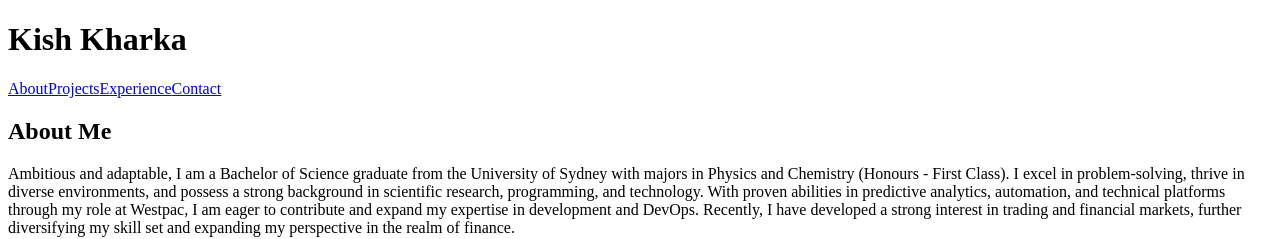
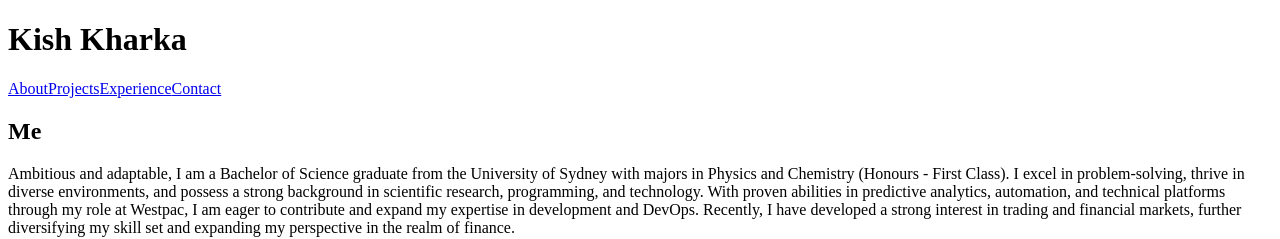
Before and after one commit to mega-Slaking/mega-Slaking.github.io, a React (Vite) app: page / in a window 1280 px wide. Shown: the top 239 px of the page. Built offline with nearby package versions, Linux system fonts and the light colour scheme; the HTML template or start-up script is replaced by a standard one; a web font is replaced by a local one.

Commit message:
OpenClaw task: change the "about me" text in my website to "me" m

```diff
--- a/src/App.jsx
+++ b/src/App.jsx
@@ -117,7 +117,7 @@ function AboutSection() {
     <section id="about">
       <div className="about-container">
         <div className="text-container">
-          <h2>About Me</h2>
+          <h2>Me</h2>
           <p>
             Ambitious and adaptable, I am a Bachelor of Science graduate from the University of Sydney with majors in
             Physics and Chemistry (Honours - First Class). I excel in problem-solving, thrive in diverse environments,
```
Also changed, not shown: 2 other files (tests, documents, lock files or other folders).
